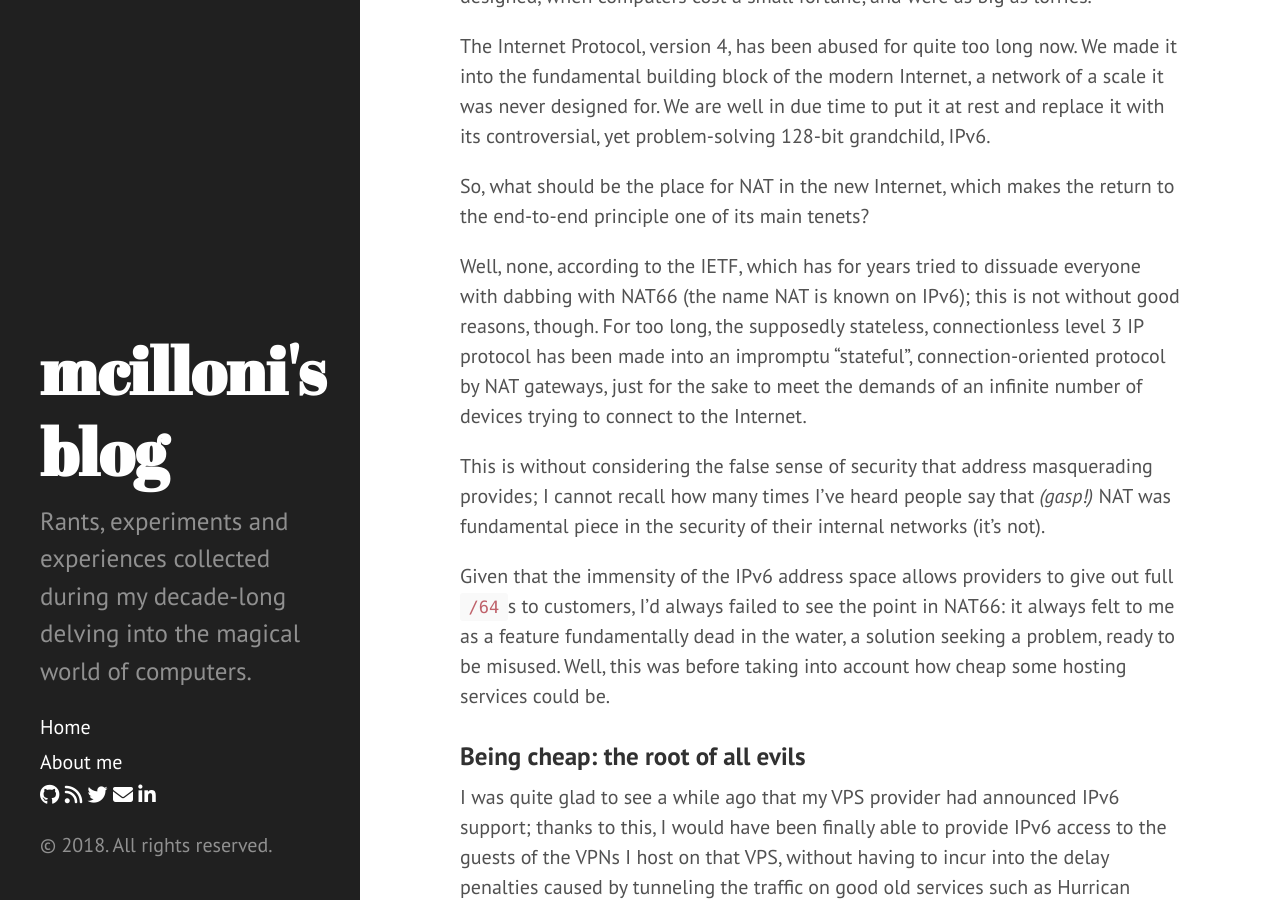
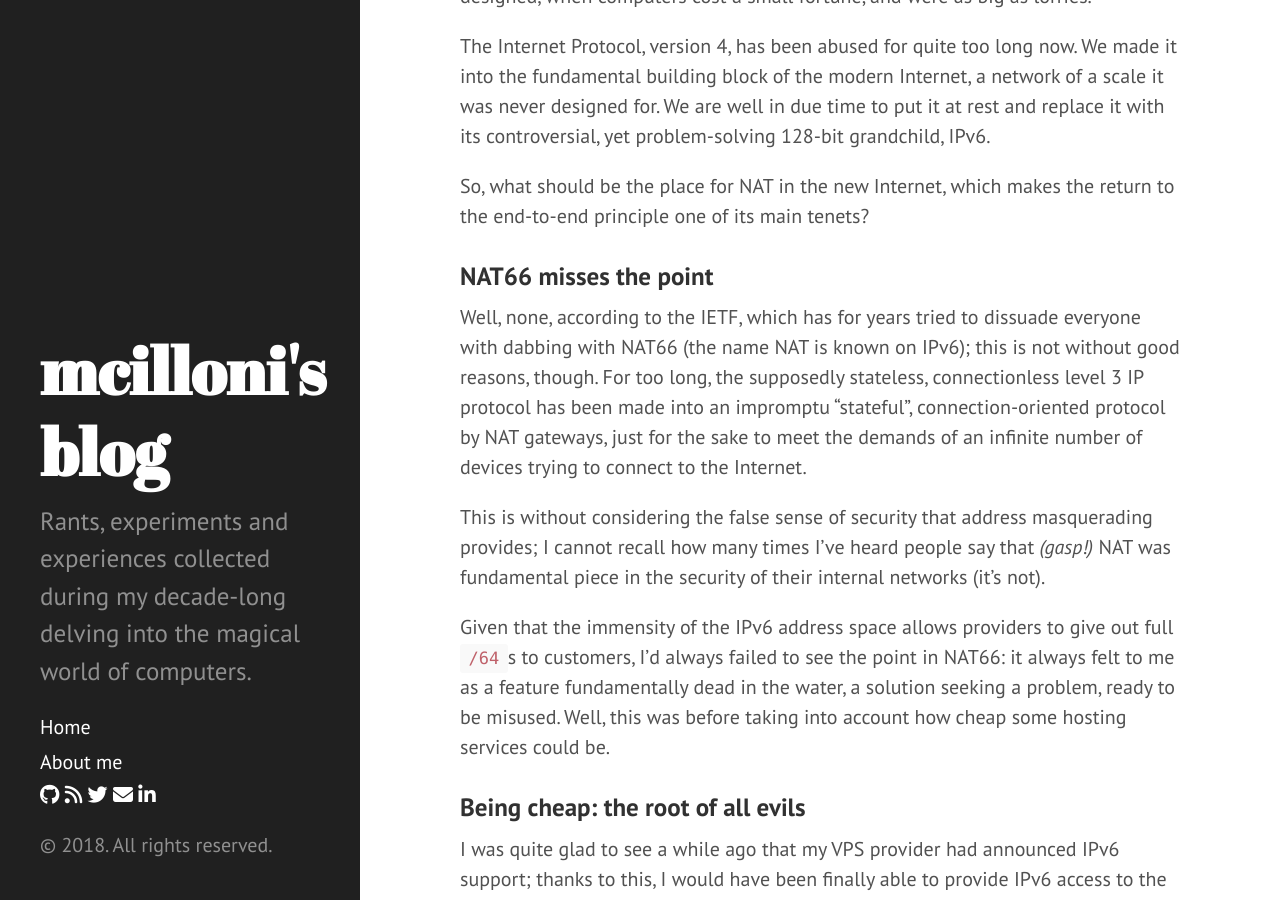
Before and after one commit to mcilloni/mcilloni.github.io, a Jekyll site: the page built from _posts/2018-01-20-oh-god-why-NAT66.md, in a window 1280 px wide and 900 px high, scrolled down 319 px. Built offline with Jekyll 4.4.1, drawn with Linux system fonts in a browser that asks for light colours; nearby versions of some CDN libraries; comment, search, counter and statistics services are not loaded.

Commit message:
A few changes

```diff
--- a/_posts/2018-01-20-oh-god-why-NAT66.md
+++ b/_posts/2018-01-20-oh-god-why-NAT66.md
@@ -8,6 +8,8 @@ NAT (and NAPT) is one of those technologies anyone has a strong opinion about. I
 The Internet Protocol, version 4, has been abused for quite too long now.  We made it into the fundamental building block of the modern Internet, a network of a scale it was never designed for. We are well in due time to put it at rest and replace it with its controversial, yet problem-solving 128-bit grandchild, IPv6.
 
 So, what should be the place for NAT in the new Internet, which makes the return to the end-to-end principle one of its main tenets?
+
+### NAT66 misses the point
 
 Well, none, according to the IETF, which has for years tried to dissuade everyone with dabbing with NAT66 (the name NAT is known on IPv6); this is not without good reasons, though. For too long, the supposedly stateless, connectionless level 3 IP protocol has been made into an impromptu "stateful", connection-oriented protocol by NAT gateways, just for the sake to meet the demands of an infinite number of devices trying to connect to the Internet.
 
```
